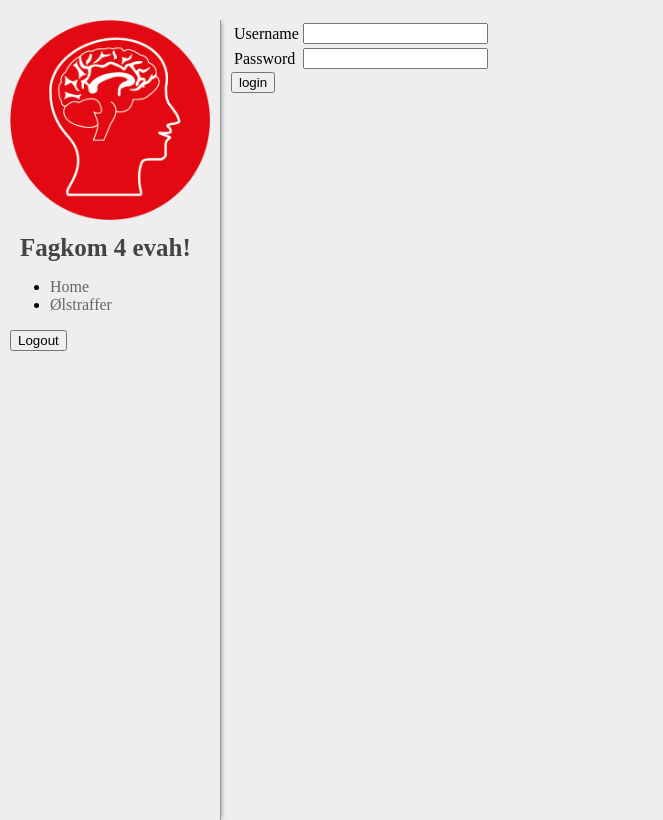
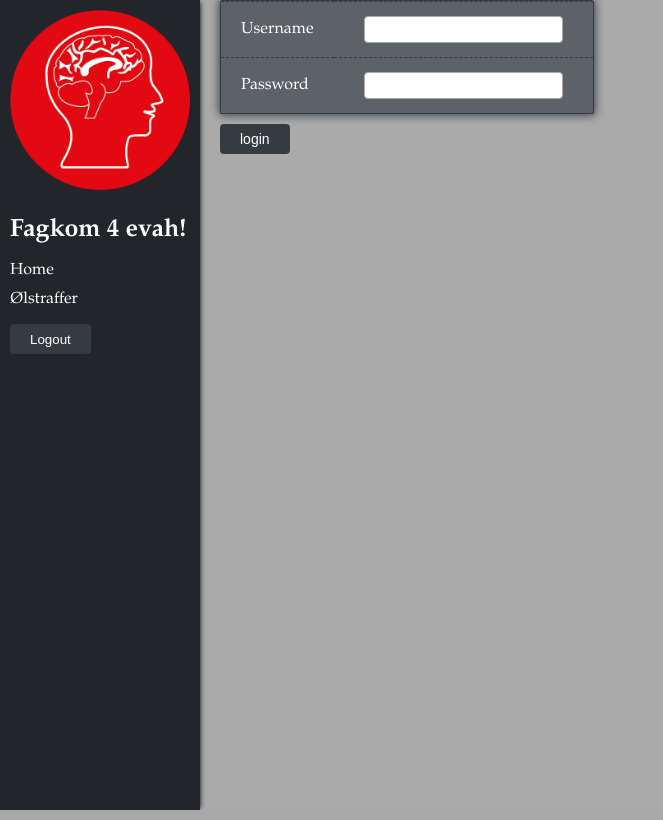
Before and after one commit to marteloge/fagkom, a Django app: template fagkom/apps/auth/templates/login.html in a window 1280 px wide. Shown: the whole page, without its empty margins (0-663 px from the left). Run offline with Django 3.2, Linux system fonts and the light colour scheme; the template is opened without the code that fills it, so the values that code supplies are empty, except form fields; tables that the repository leaves empty hold one stand-in row (values such as "Sample post"); form fields are guessed from the names that the template uses.

Commit message:
Latest updates

```diff
--- a/fagkom/apps/auth/templates/login.html
+++ b/fagkom/apps/auth/templates/login.html
@@ -19,7 +19,7 @@
     </tr>
   </table>
 
-  <input type="submit" value="login" />
+  <input type="submit" value="login" class="button" />
   <input type="hidden" name="next" value="{{ next }}" />
 </form>
 
--- a/fagkom/apps/main/static/css/main.css
+++ b/fagkom/apps/main/static/css/main.css
@@ -1,30 +1,42 @@
 body{
     margin: 0px;
-    background-color: #efeeee;
+    /*background-color: #7A8498;*/
+    background-color: #aaa;
+    color: #fff;
+    font-family: ‘Palatino Linotype’, ‘Book Antiqua’, Palatino, serif;
 }
 
 p {
     margin: 0px 5px;
-    color: #666;
+    color: #fff;
 }
 
-/*#wrap {
-    width: 500px;
-    margin: 0 auto;
-}*/
+ul {
+    list-style-type: none;
+    padding: 0;
+    margin: 0;
+    width: 100%;
+    /*background-color: #aaa;*/
+}
+
+li {
+    padding: 5px 10px;
+}
 
 #body {
     overflow: auto;
 }
 
 #sidebar {
+    background-color: #22262A;
     width: 200px;
-    min-height: 800px;
+    min-height: 810px;
     float: left;
-    border-right: solid 1px #999;
-    padding: 0 10px;
-    -webkit-box-shadow: 2px 0px 5px -2px #888;
+    padding: 0px;
+    margin: 0px;
+    -webkit-box-shadow: 2px 0px 5px -2px #000;
     list-style-type: none;
+
 }
 
 #content {
@@ -35,39 +47,91 @@ p {
 
 #logo {
     width: 100%;
-    /*padding: 10px;*/
+    box-shadow: 10px #000;
+}
+
+#logo-container {
+    padding: 10px;
 }
 
 #header {
-    min-height: 20px;
+    min-height: 0px;
 }
 
-#beer-penalty table tr td {
-    border: 1px solid #444;
-    padding: 4px 10px;
+table {
+    margin: 0 10px;
+    border-spacing: 0;
+    border: 1px solid #363B40;
+    border-radius: 2px 2px 0px 0px;
+    box-shadow: 0px 0px 10px 1px #363B40;
 }
 
-#beer-penalty table {
-    margin: 10px;
+td {
+    padding: 4px 20px;
+    border-top: 1px dashed #363B40;
 }
 
-.table-header {
-    font-weight: bold;
+
+th {
+    padding: 4px 20px;
+    background-color: #363B40;
+    text-align: left;
 }
+
+tr {
+    border: 2px dashed #fff;
+    background-color: #5D6268;
+}
+/*
+tr:last-child < td {
+    border: none;
+}
+*/
+/*table tr.odd {
+    background-color: #5D6268;
+
+}
+
+table tr.even {
+    background-color: #363B40;
+}*/
 
 h1 {
     font-size: 25px;
     margin: 10px;
-    color: #444;
+    color: #fff;
+}
+
+button, .button {
+    height: 30px;
+    padding: 0 20px;
+    margin: 10px;
+    background-color: #363B40;
+    color: #fff;
+    border-radius: 4px;
+    border: 0px solid #aaa;
+}
+
+input {
+    height: 25px;
+    border-radius: 4px;
+    border: 1px solid #aaa;
+    font-size: 14px;
+    padding: 0px 8px;
+    margin: 10px;
+}
+
+button:hover {
+    background-color: #eee;
 }
 
 a:link {
-    color: #666;
+    color: #fff;
     text-decoration: none;
 }
 
 a:visited {
-    color: #666;
+    color: #fff;
     text-decoration: none;
 }
 
--- a/fagkom/apps/main/templates/index.html
+++ b/fagkom/apps/main/templates/index.html
@@ -2,8 +2,9 @@
 {% load staticfiles %}
 <html>
 <head>
-  <title>Fagkom &#9829; &#9829; &#9829;</title>
+  <title>Fagkom</title>
   <link href="/static/css/main.css" rel="stylesheet">
+  <link rel="icon" type="image/png" href="/static/img/fagkom.png">
 </head>
 <body>
   <div id="wrap">
@@ -11,7 +12,9 @@
     </div>
     <div id="body">
       <div id="sidebar">
-        <img id="logo" src="{{ STATIC_URL }}img/fagkom.png">
+        <div id="logo-container">
+          <img id="logo" src="{{ STATIC_URL }}img/fagkom.png">
+        </div>
         <h1>Fagkom 4 evah!</h1>
         <ul>
           <li><a href="{% url 'home' %}">Home</a></li>
```
Also changed, not shown: fagkom/apps/beer_penalty/templates/highscore-list.html (added, +18 -0 lines), fagkom/apps/beer_penalty/templates/olstraff.html (+2 -38 lines), fagkom/apps/beer_penalty/templates/penalty-list.html (added, +23 -0 lines).
